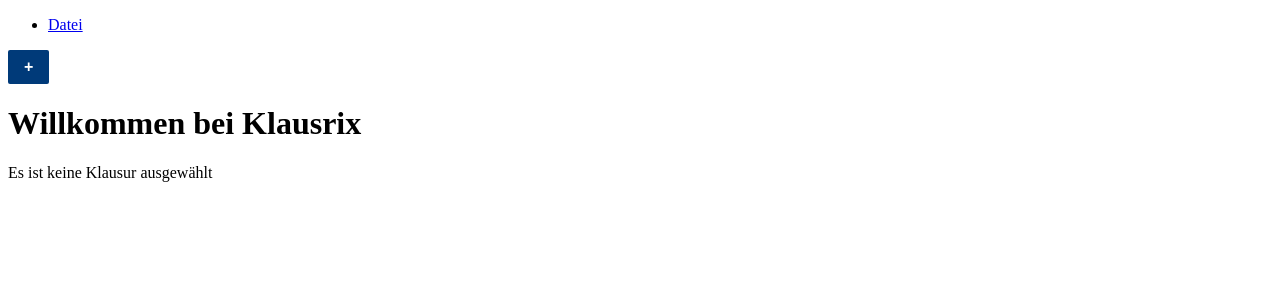
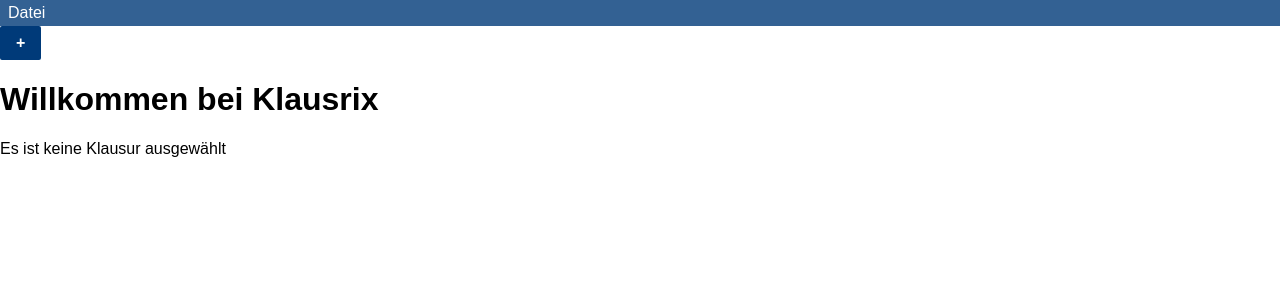
Before and after one commit to Dennis960/Klausurix, a Django app: page / in a window 1280 px wide. Shown: the top 300 px of the page. Run offline with Django 5.2, Linux system fonts and the light colour scheme; data that the repository does not hold is empty.

Commit message:
Add menubar styling

```diff
--- /dev/null
+++ b/app/static/menubar.css
@@ -0,0 +1,73 @@
+.menubar {
+    display: flex;
+    justify-content: space-between;
+    align-items: center;
+    padding: 0px 8px;
+    height: 26px;
+    background-color: rgba(0, 58, 121, 0.8);
+    color: white;
+}
+
+.menubar ul {
+    display: flex;
+    flex-direction: row;
+    list-style-type: none;
+    padding: 0;
+}
+
+.menubar ul li {
+    position: relative;
+}
+
+.menubar ul li ul {
+    position: absolute;
+    width: fit-content;
+    word-break: keep-all;
+    white-space: nowrap;
+    top: 100%;
+    left: 0;
+    border: 1px solid #bdbdbd;
+    background-color: white;
+    border-radius: 2px;
+    color: black;
+    z-index: 2;
+    box-shadow: 0 4px 4px rgba(0, 0, 0, 0.25);
+    flex-direction: column;
+    display: none;
+}
+
+.menubar ul li ul li {
+    cursor: pointer;
+    padding: 5px 10px;
+}
+
+.menubar ul li ul li:hover {
+    background-color: #f9f9f9;
+}
+
+.menubar ul li ul li.divider {
+    border-top: 1px solid #bdbdbd;
+    padding: 0;
+    margin: 4px 10px;
+}
+
+.menubar ul li:has(input[type="checkbox"]:checked) ul {
+    display: flex;
+}
+
+.menubar input[type="checkbox"] {
+    display: none;
+    width: 0;
+    height: 0;
+}
+
+.menubar button {
+    background-color: transparent;
+    border: none;
+    cursor: pointer;
+}
+
+.menubar li.disabled {
+    color: #bdbdbd;
+    cursor: not-allowed;
+}
--- a/app/static/styles.css
+++ b/app/static/styles.css
@@ -75,3 +75,10 @@
 .tabbar button[type="submit"]:active {
     background-color: #001A39;
 }
+
+/* Reset css */
+body {
+    margin: 0;
+    padding: 0;
+    font-family: Arial, sans-serif;
+}
--- a/app/templates/includes/menubar/menubar.html
+++ b/app/templates/includes/menubar/menubar.html
@@ -1,5 +1,37 @@
 <div class="menubar">
   <ul>
-    <li><a href="#">Datei</a></li>
+    <li>
+      <label for="menubar-file">
+        <input id="menubar-file" type="checkbox" />Datei
+        <ul>
+          <li
+            hx-post="/exams/"
+            hx-headers='{"X-CSRFToken": "{{ csrf_token }}"}'
+          >
+          Neue Klausur erstellen
+          </li>
+          <li class="disabled">Klausur öffnen</li>
+          <li class="disabled">Als letztes bearbeitete Klausur öffnen</li>
+          <li class="divider"></li>
+          <li class="disabled">Speichern als...</li>
+          <li class="disabled">Alle ungespeicherten Klausuren speichern</li>
+          <li class="disabled">Alles als PDF exportieren</li>
+          <li class="disabled">Als PDF ohne Lösungen exportieren</li>
+          <li class="disabled">Als PDF mit Lösungen exportieren</li>
+          <li class="disabled">Als LaTeX exportieren</li>
+        </ul>
+      </label>
+    </li>
   </ul>
 </div>
+
+<script>
+  document.addEventListener('click', function(event) {
+    const checkbox = document.getElementById('menubar-file');
+    const target = event.target;
+
+    if (target !== checkbox && target !== checkbox.parentElement) {
+      checkbox.checked = false;
+    }
+  });
+</script>
--- a/app/templates/includes/tabbar/tabbar.html
+++ b/app/templates/includes/tabbar/tabbar.html
@@ -2,9 +2,8 @@
   {% for exam in open_exams %}
     {% include 'includes/tabbar/tab.html' with text=exam.title id=exam.id %}
   {% endfor %}
-
-  <form method="POST" action="/exams/" style="height: 100%">
-    {% csrf_token %}
-    <button type="submit">+</button>
-  </form>
+  <button
+  hx-post="/exams/"
+  hx-headers='{"X-CSRFToken": "{{ csrf_token }}"}'
+  type="submit">+</button>
 </div>
--- a/app/templates/index.html
+++ b/app/templates/index.html
@@ -4,6 +4,7 @@
   <head>
     <title>Klausrix</title>
     <link rel="stylesheet" href="{% static 'styles.css' %}">
+    <link rel="stylesheet" href="{% static 'menubar.css' %}">
   </head>
   <body>
     <!-- Add the menubar here -->
--- a/app/views.py
+++ b/app/views.py
@@ -1,4 +1,4 @@
-from django.http import HttpResponseRedirect, HttpResponse
+from django.http import HttpResponse
 from django.shortcuts import render
 from django.urls import reverse
 from .models import Question, Exam
@@ -14,7 +14,9 @@
     if request.method == 'POST':
         exam = Exam(title='New Exam')
         exam.save()
-        return HttpResponseRedirect(reverse('exams_id', args=(exam.id,)))
+        response = HttpResponse()
+        response['HX-Redirect'] = reverse('exams_id', args=(exam.id,))
+        return response
     if request.method == 'DELETE':
         exam = Exam.objects.get(id=request.POST.get('exam_id', ''))
         exam.delete()
```
